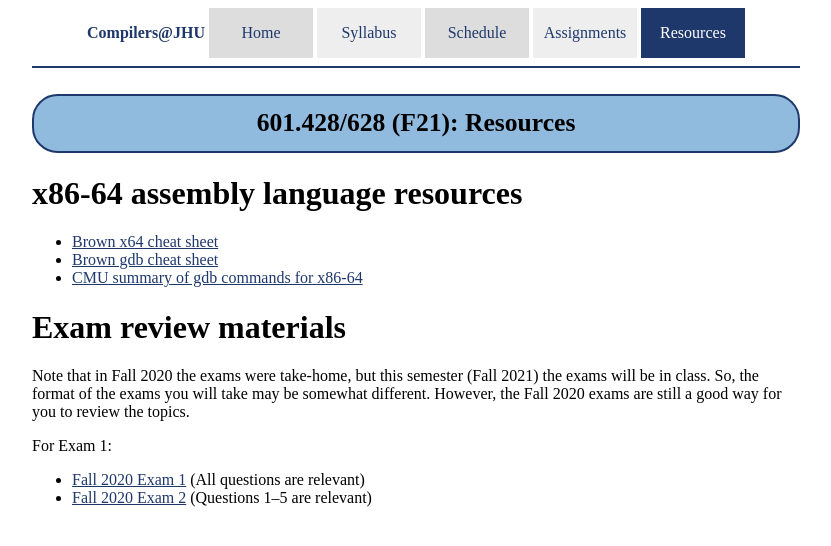
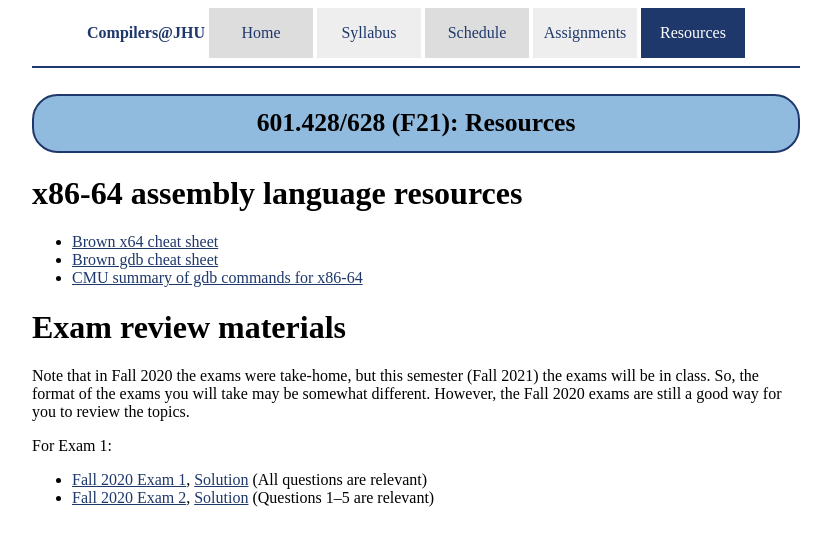
Before and after one commit to jhucompilers/fall2021, a Jekyll site: the page built from resources.md, in a window 1280 px wide. Shown: the top 546 px of the page, without its empty margins (224-1055 px from the left). Built offline with Jekyll 4.4.1, drawn with Linux system fonts in a browser that asks for light colours.

Commit message:
solutions to exam 1 review materials

```diff
--- a/resources.md
+++ b/resources.md
@@ -19,5 +19,5 @@ for you to review the topics.
 
 For Exam 1:
 
-* [Fall 2020 Exam 1](resources/exam01-628.pdf) (All questions are relevant)
-* [Fall 2020 Exam 2](resources/exam02-628.pdf) (Questions 1–5 are relevant)
+* [Fall 2020 Exam 1](resources/exam01-628.pdf), [Solution](resources/exam01_soln.pdf) (All questions are relevant)
+* [Fall 2020 Exam 2](resources/exam02-628.pdf), [Solution](resources/exam02_soln.pdf) (Questions 1–5 are relevant)
```
Also changed, not shown: index.md (+2 -0 lines), 2 other files.
